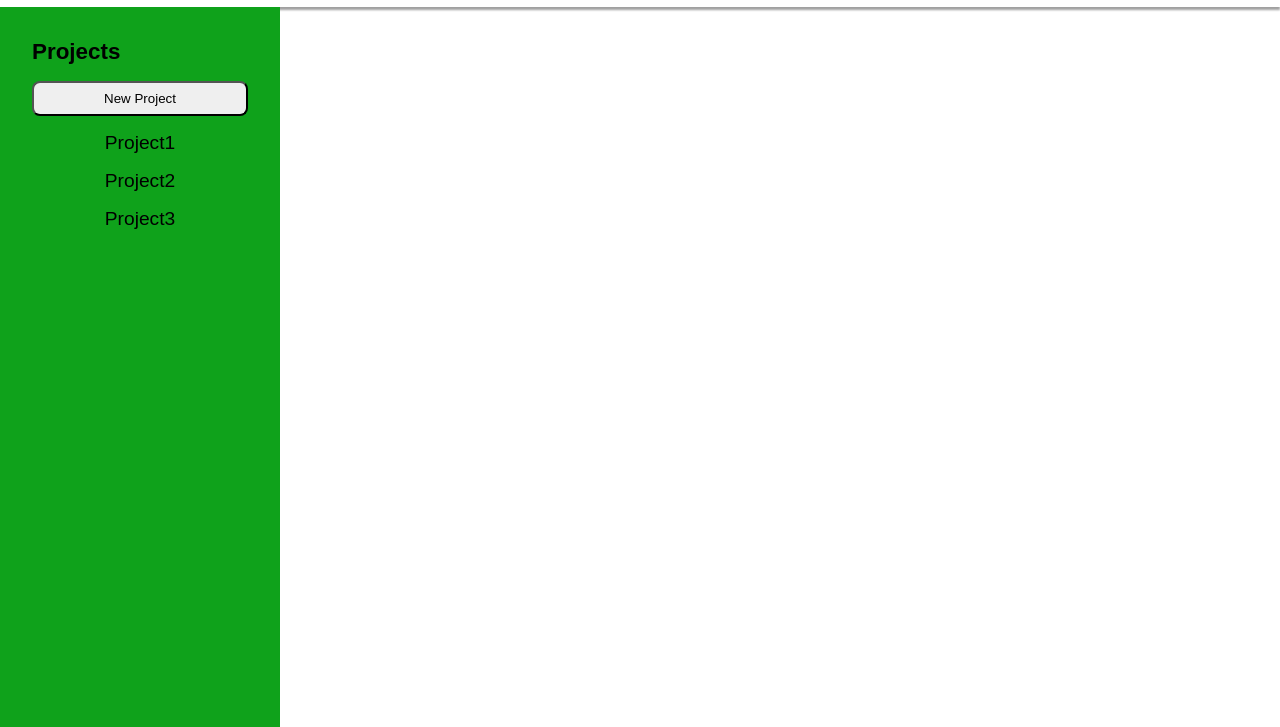
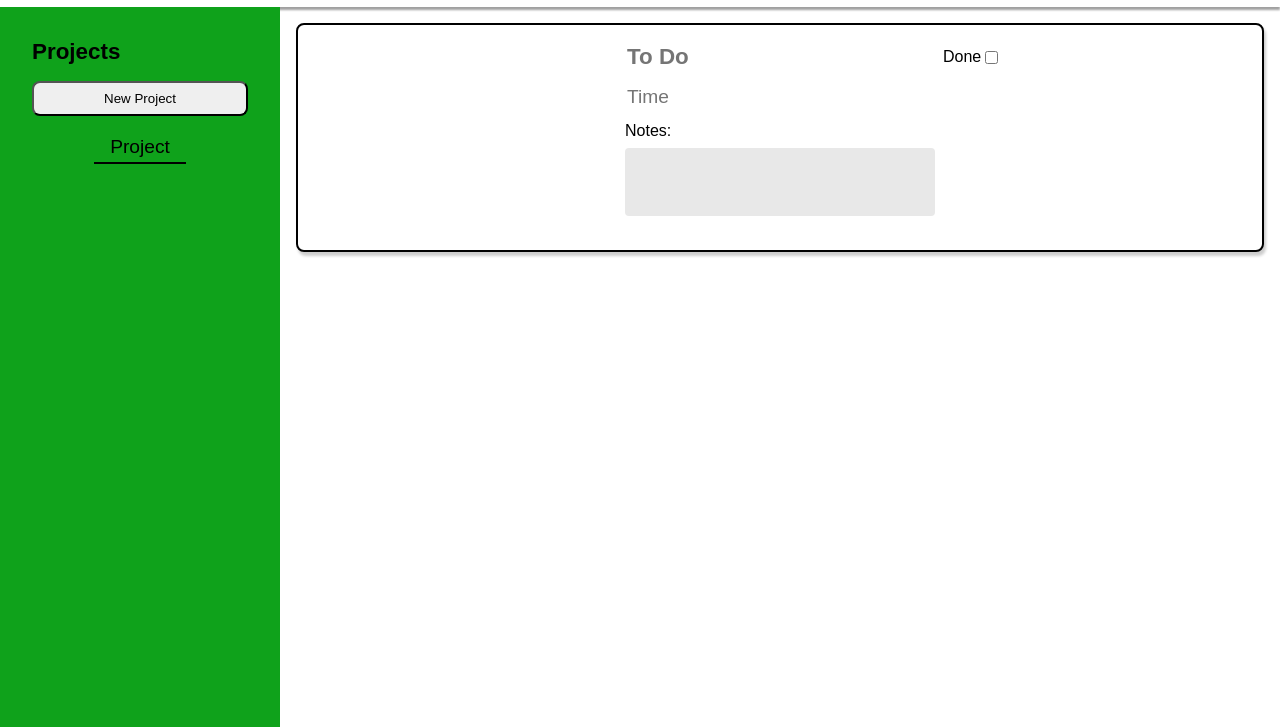
Before and after one commit to DavidOh1606/to-do-list, a website built with webpack: page src/template.html in a window 1280 px wide. Shown: the part 73-800 px from the top of the page. Built offline with nearby package versions, Linux system fonts and the light colour scheme.

Commit message:
Create function to add project elements to sidebar

```diff
--- a/src/index.js
+++ b/src/index.js
@@ -2,6 +2,7 @@ import "./styles.css";
 
 
 const content = document.querySelector("#content");
+const projectList = document.querySelector("#projects-list");
 
 const projects = [];
 
@@ -31,7 +32,7 @@ function createProject(name) {
 }
 
 
-function createNewToDoItem(item) {
+function createToDoItemElement(item) {
 
     const card = document.createElement("div");
     card.classList.add("card");
@@ -86,7 +87,20 @@ function createNewToDoItem(item) {
     content.appendChild(card);
 }
 
-createNewToDoItem(item);
+function createProjectElement() {
+    const listItem = document.createElement("li");
+    const button = document.createElement("button");
+
+    button.innerText = "Project";
+
+    listItem.appendChild(button);
+
+    projectList.appendChild(listItem);
+}
+
+createToDoItemElement();
+createProjectElement();
+
 
 const newProject = createProject("Work-out");
 
--- a/src/styles.css
+++ b/src/styles.css
@@ -40,12 +40,13 @@ header nav {
 
 header nav button {
     border: 2px solid black;
-    border-radius: 16px;
+    border-radius: 8px;
     padding: 8px 16px;
 }
 
 .sidebar {
     background-color: rgb(15, 162, 27);
+    /* background-color: white; */
     display: flex;
     flex-direction: column;
     gap: 16px;
@@ -74,8 +75,14 @@ header nav button {
     gap: 16px;
 }
 
-.sidebar li {
+
+
+#projects-list button {
+    border: none;
+    background-color: inherit;
     font-size: 1.2rem;
+    padding: 4px 16px;
+    border-bottom: 2px solid black;
 }
 
 .new-project {
@@ -83,7 +90,11 @@ header nav button {
     padding: 8px 16px;
 }
 
-.new-project:hover {
+/* .new-project:hover {
+    cursor: pointer;
+} */
+
+button:hover {
     cursor: pointer;
 }
 
@@ -94,7 +105,7 @@ header nav button {
 
     display: grid;
     padding: 16px;
-    grid-template: repeat(auto-fill, minmax(200px, 1fr)) / repeat(auto-fill, minmax(320px, 1fr));
+    grid-template: repeat(auto-fill, minmax(200px, 1fr)) / repeat(auto-fit, minmax(380px, 1fr));
 
 }
 
--- a/src/template.html
+++ b/src/template.html
@@ -23,10 +23,6 @@
 
             <button class="new-project">New Project</button>
             <ul id="projects-list">
-                <li>Project1</li>
-                <li>Project2</li>
-                <li>Project3</li>
-
 
             </ul>
 
```
